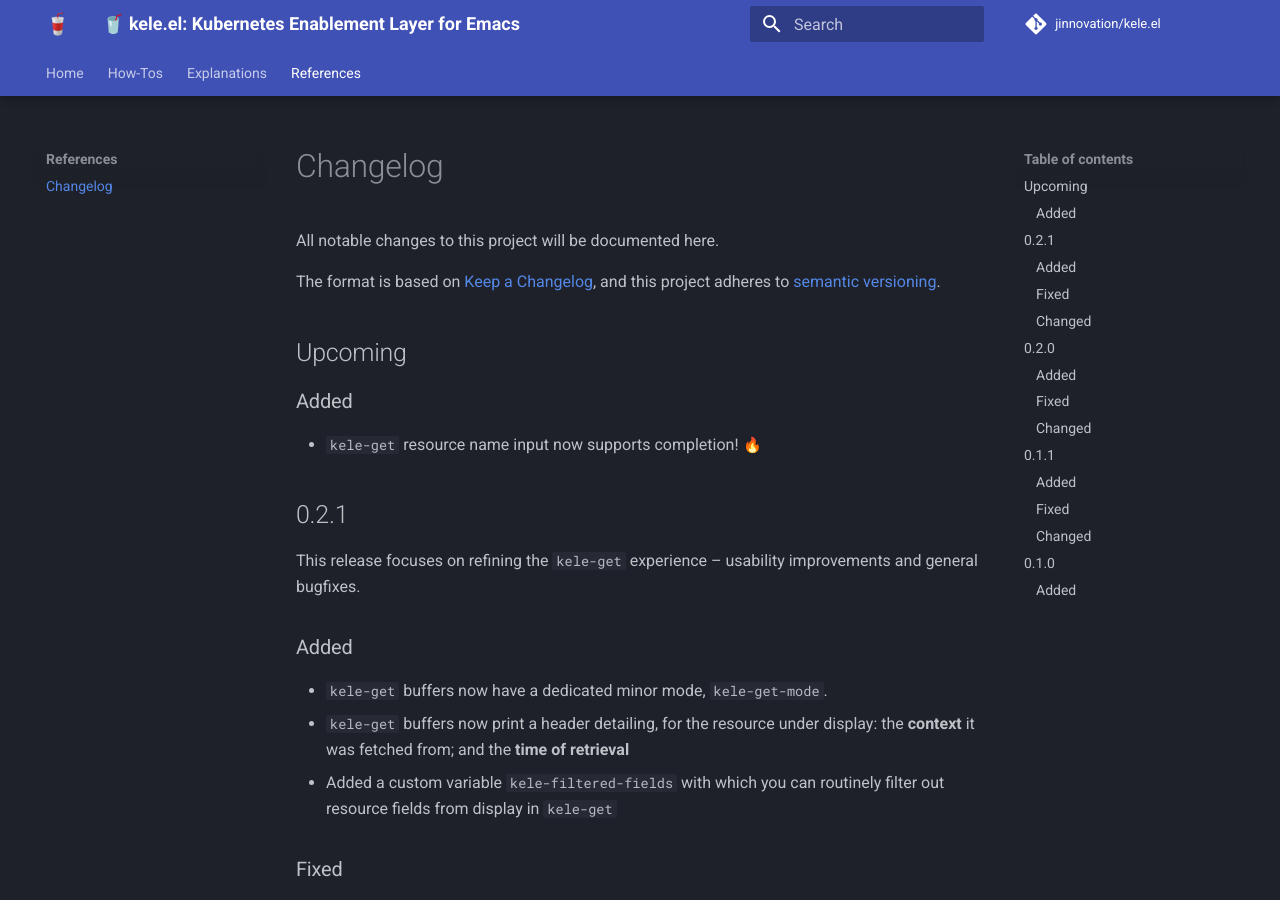
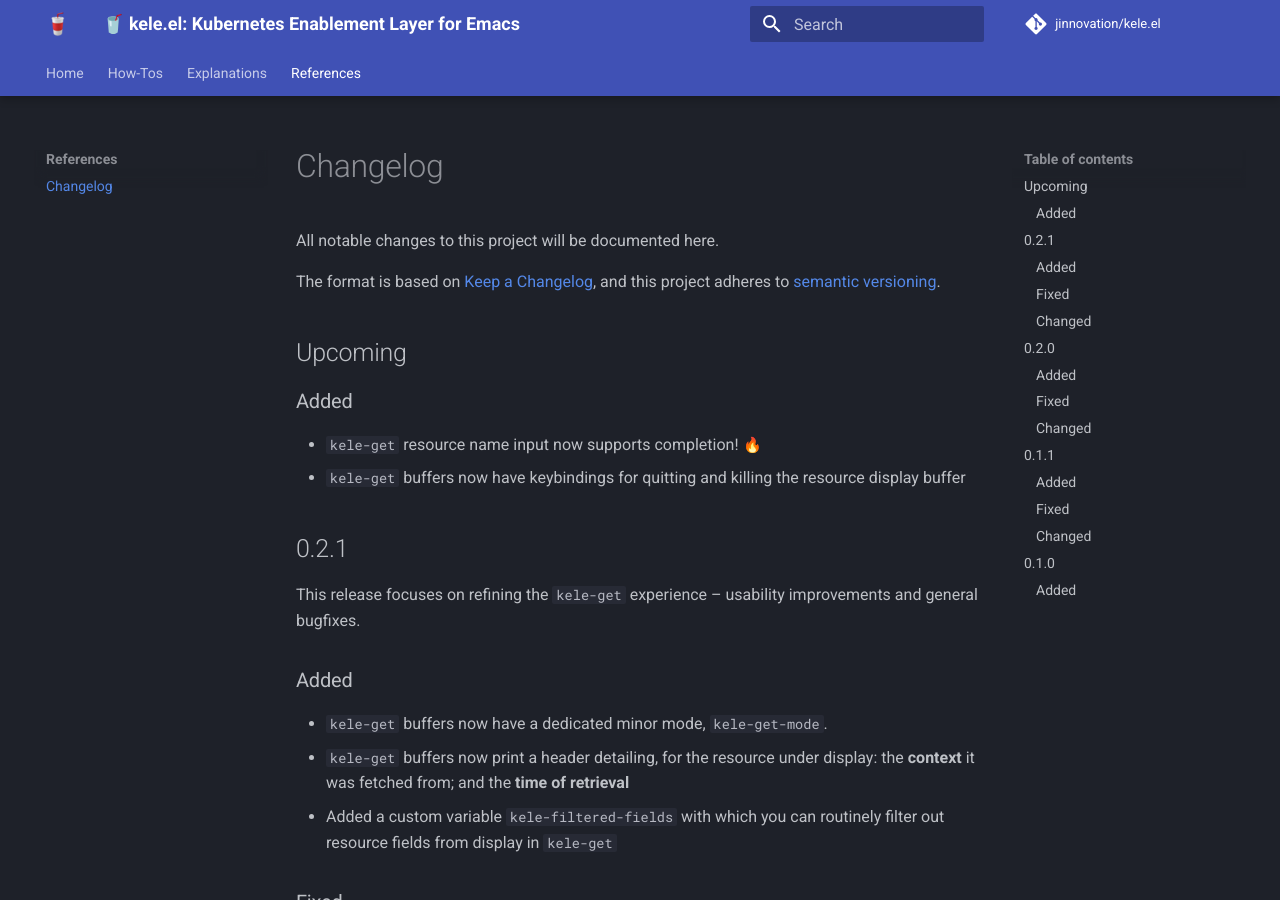
Before and after one commit to jinnovation/kele.el, an MkDocs documentation site: the page built from docs/references/changelog.md, in a window 1280 px wide and 900 px high. Built offline with MkDocs 1.6.1 and Material for MkDocs 9.7.7, drawn with Linux system fonts in a browser that asks for light colours; emoji names are drawn with the system emoji font; comment, search, counter and statistics services are not loaded.

Commit message:
`kele-get`: Add keybindings to `kele-get-mode` (#93)
Closes #84.

```diff
--- a/docs/references/changelog.md
+++ b/docs/references/changelog.md
@@ -14,6 +14,8 @@
 ### Added
 
 - `kele-get` resource name input now supports completion! :fire:
+- `kele-get` buffers now have keybindings for quitting and killing the resource
+  display buffer
 
 ## 0.2.1
 
```
Also changed, not shown: 1 other file.
